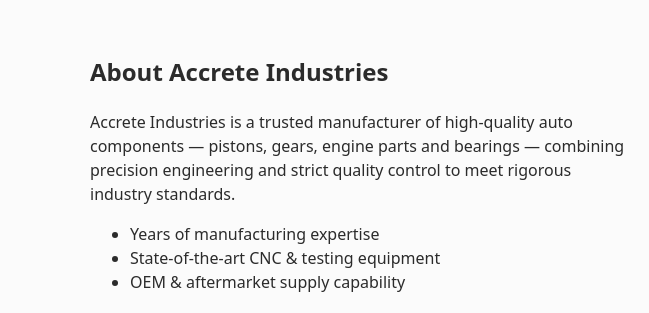
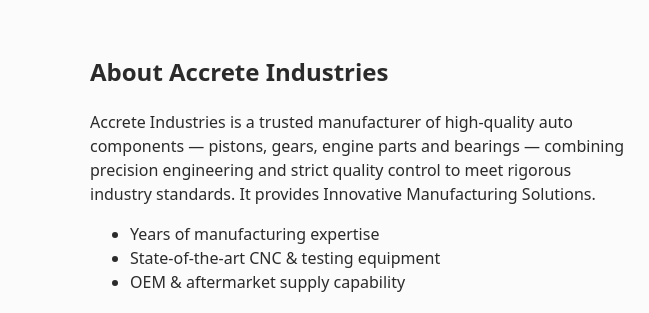
Before and after one commit to amolshewale18/accreteindustries, a plain HTML site: page index.html in a window 1280 px wide. Shown: the part 527-840 px from the top of the page, 0-649 px from the left. Drawn offline with Linux system fonts and the light colour scheme.

Commit message:
index file updated

```diff
--- a/index.html
+++ b/index.html
@@ -40,7 +40,7 @@
     <div class="container grid-2">
       <div>
         <h2>About Accrete Industries</h2>
-        <p>Accrete Industries is a trusted manufacturer of high-quality auto components — pistons, gears, engine parts and bearings — combining precision engineering and strict quality control to meet rigorous industry standards.</p>
+        <p>Accrete Industries is a trusted manufacturer of high-quality auto components — pistons, gears, engine parts and bearings — combining precision engineering and strict quality control to meet rigorous industry standards. It provides Innovative Manufacturing Solutions.</p>
         <ul class="bullets">
           <li>Years of manufacturing expertise</li>
           <li>State-of-the-art CNC & testing equipment</li>
```
